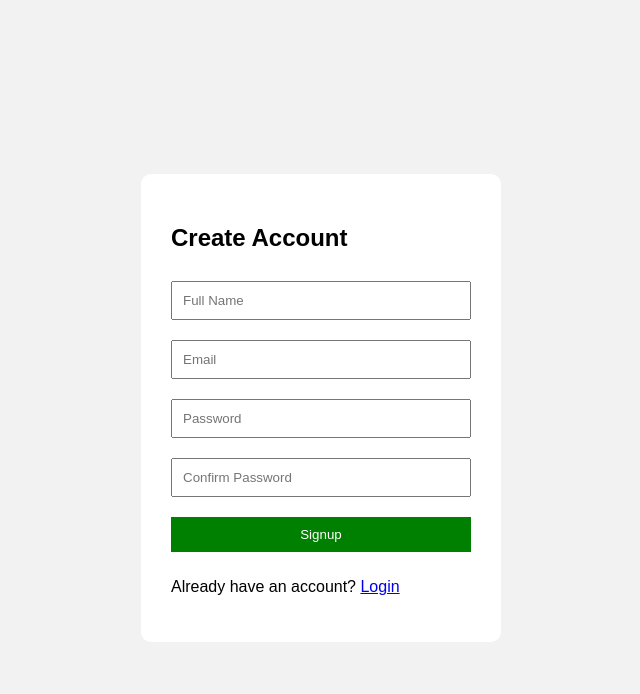
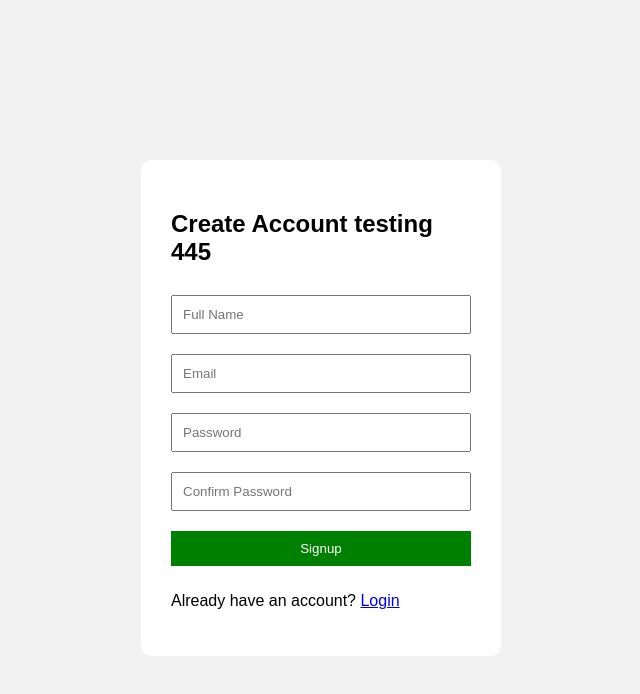
Before and after one commit to Arshad-ullah/docker-web, a plain HTML site: page index.html in a window 1280 px wide. Shown: the whole page, without its empty margins (319-959 px from the left). Drawn offline with Linux system fonts and the light colour scheme.

Commit message:
Update account creation header text

```diff
--- a/index.html
+++ b/index.html
@@ -38,7 +38,7 @@
 <body>
 
 <div class="container">
-    <h2>Create Account</h2>
+    <h2>Create Account testing 445</h2>
 
     <form>
         <input type="text" placeholder="Full Name" required>
```
